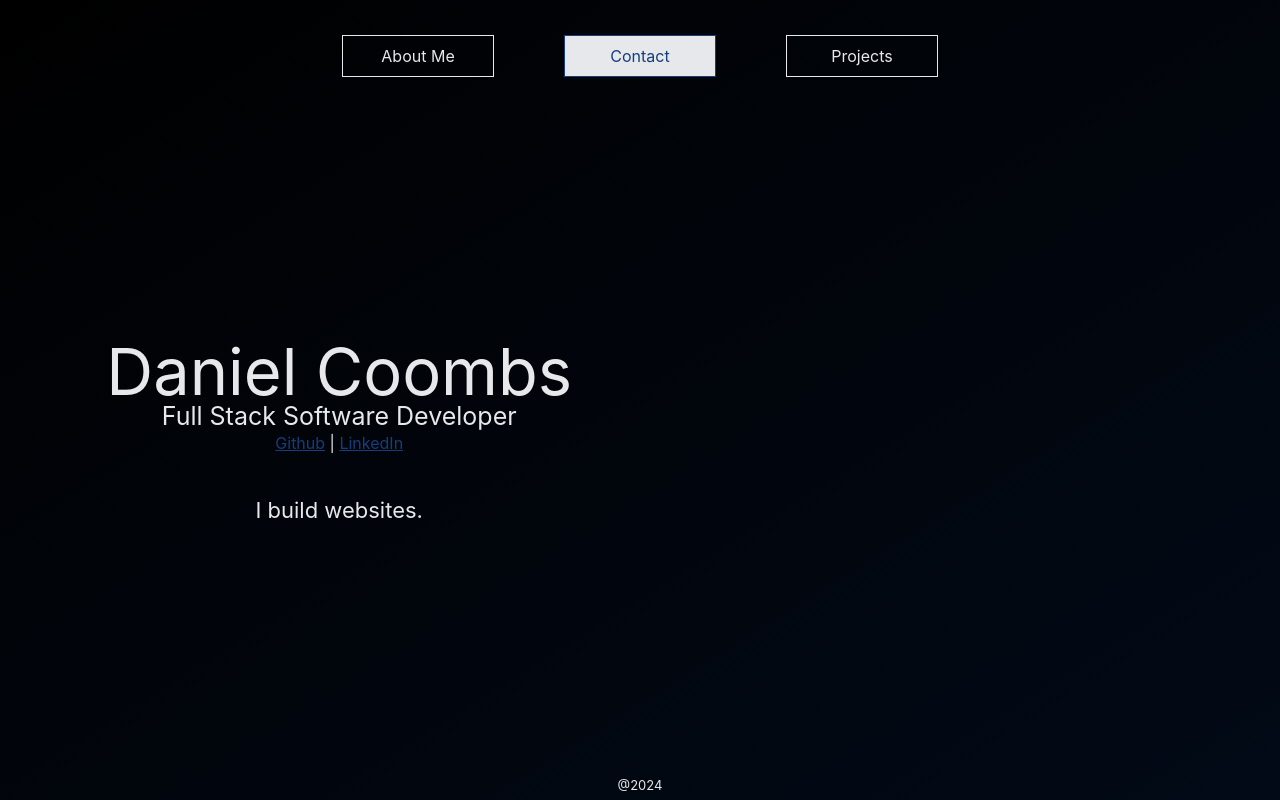
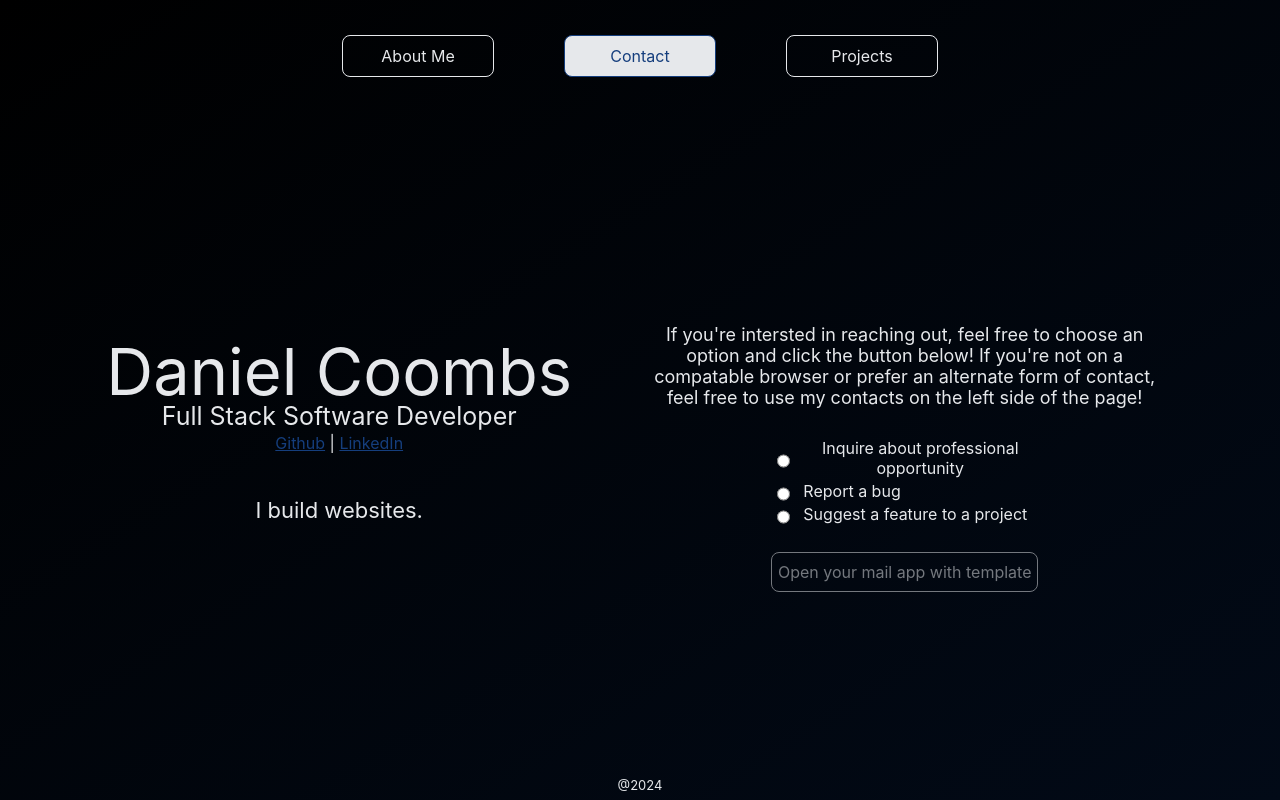
Before and after one commit to danielcoombs005/danielcoombs005.github.io, a React (Create React App) app: page / in a window 1280 px wide. Both pictures are taken after a click on the element "Contact". Shown: the top 800 px of the page. Built offline with nearby package versions, Linux system fonts and the light colour scheme.

Commit message:
Added contact page, and added formatting to prevent text highlighting on some items

```diff
--- a/src/App.tsx
+++ b/src/App.tsx
@@ -4,6 +4,7 @@ import Footer from './Base/Footer';
 import Introduction from './Base/Introduction';
 import RedirectBlocks from './Base/RedirectBlocks';
 import AboutMe from './Pages/AboutMe';
+import Contact from './Pages/Contact';
 import Projects from './Pages/ProjectPage';
 import { PageType } from './Structures/Enums';
 import './App.css';
@@ -45,6 +46,9 @@ function App() {
             <div className={currentSection === PageType.AboutMe ? 'app-body-right-side-visible' : 'app-body-right-side-hidden'}>
               <AboutMe />
             </div>
+            <div className={currentSection === PageType.Contact ? 'app-body-right-side-visible' : 'app-body-right-side-hidden'}>
+              <Contact />
+            </div>
             <div className={currentSection === PageType.Projects ? 'app-body-right-side-visible' : 'app-body-right-side-hidden'}>
               <Projects />
             </div>
--- a/src/Base/Footer.tsx
+++ b/src/Base/Footer.tsx
@@ -2,7 +2,7 @@ import './Footer.css';
 
 export default function Footer() {
     return (
-        <div className='footer'>
+        <div className='footer no-select'>
             <div>@2024</div>
         </div>
     );
--- a/src/Base/Introduction.tsx
+++ b/src/Base/Introduction.tsx
@@ -28,7 +28,7 @@ export default function Introduction() {
     }, messageTime);
 
     return (
-        <div className='introduction'>
+        <div className='introduction no-select'>
             <div id='name'>Daniel Coombs</div>
             <div id='title'>Full Stack Software Developer</div>
             <div id='sources'>
--- a/src/Base/ProjectBlock.tsx
+++ b/src/Base/ProjectBlock.tsx
@@ -48,11 +48,11 @@ export default function ProjectBlock(props: IProjectData) {
             <div className='project-block-inner'>
                 <div className='project-block-left'>
                     <a href={props.websiteURL} target='_'>{props.name}</a>
-                    <div className='project-block-left-status'>Status: {renderCircle(props.status)} {props.status}</div>
-                    <div className='project-block-repository'>
+                    <div className='project-block-left-status no-select'>Status: {renderCircle(props.status)} {props.status}</div>
+                    <div className='project-block-repository no-select'>
                         <a href={props.githubURL} target='_'>Repository</a>
                     </div>
-                    <img className='project-image' src={process.env.PUBLIC_URL+'/'+props.image} alt={props.image} />
+                    <img className='project-image no-select' src={process.env.PUBLIC_URL+'/'+props.image} alt={props.image} />
                 </div>
                 <div className='project-block-right'>
                     <div className='project-block-description'>{props.description}</div>
--- a/src/Base/RedirectBlocks.css
+++ b/src/Base/RedirectBlocks.css
@@ -7,6 +7,7 @@
 .redirect-blocks > div {
     align-items: center;
     border: 1px solid;
+    border-radius: 8px;
     cursor: pointer!important;
     display: grid;
     height: 40px;
--- a/src/Base/RedirectBlocks.tsx
+++ b/src/Base/RedirectBlocks.tsx
@@ -5,9 +5,9 @@ import './RedirectBlocks.css';
 export default function RedirectBlocks(props: IPageHandling) {
     return (
         <div className='redirect-blocks'>
-            <div className={props.currentSection === PageType.AboutMe ? 'redirect-block-selected' : 'redirect-block-not-selected'} onClick={() => props.moveToSection('about-me-page', PageType.AboutMe)}>About Me</div>
-            <div className={props.currentSection === PageType.Contact ? 'redirect-block-selected' : 'redirect-block-not-selected'} onClick={() => props.moveToSection('contact-page', PageType.Contact)}>Contact</div>
-            <div className={props.currentSection === PageType.Projects ? 'redirect-block-selected' : 'redirect-block-not-selected'} onClick={() => props.moveToSection('project-page', PageType.Projects)}>Projects</div>
+            <div className={'no-select ' + (props.currentSection === PageType.AboutMe ? 'redirect-block-selected' : 'redirect-block-not-selected')} onClick={() => props.moveToSection('about-me-page', PageType.AboutMe)}>About Me</div>
+            <div className={'no-select ' + (props.currentSection === PageType.Contact ? 'redirect-block-selected' : 'redirect-block-not-selected')} onClick={() => props.moveToSection('contact-page', PageType.Contact)}>Contact</div>
+            <div className={'no-select ' + (props.currentSection === PageType.Projects ? 'redirect-block-selected' : 'redirect-block-not-selected')} onClick={() => props.moveToSection('project-page', PageType.Projects)}>Projects</div>
         </div>
     )
 }
--- /dev/null
+++ b/src/Pages/Contact.css
@@ -0,0 +1,48 @@
+.contact > p {
+    display: flex;
+    font-size: 18px;
+    text-align: center;
+}
+
+.contact-form {
+    display: grid;
+    margin-top: 30px;
+}
+
+.contact-radio-label {
+    display: flex;
+    font-size: 16px;
+    margin: auto;
+    width: 50%;
+}
+
+.contact-radio-option {
+
+}
+
+.contact-radio-value {
+    margin-bottom: 3px;
+    margin-left: 10px;
+}
+
+.contact-submit-button {
+    background: transparent;
+    border: 1px solid;
+    border-radius: 8px;
+    color: #E6E8EB;
+    cursor: pointer;
+    font-family: -apple-system, BlinkMacSystemFont, 'Segoe UI', 'Roboto', 'Oxygen',
+    'Ubuntu', 'Cantarell', 'Fira Sans', 'Droid Sans', 'Helvetica Neue',
+    sans-serif;
+    font-size: 16px;
+    height: 40px;
+    margin-left: auto;
+    margin-right: auto;
+    margin-top: 25px;
+    white-space: wrap;
+    width: fit-content;
+}
+
+.contact-submit-button-disabled {
+    opacity: 0.5;
+}
--- /dev/null
+++ b/src/Pages/Contact.tsx
@@ -0,0 +1,72 @@
+import { useState } from 'react';
+import { ContactReason } from '../Structures/Enums';
+import './Contact.css';
+
+function prepareEmailContent(subject: ContactReason): string {
+    const mailToAddress:string = 'danielcoombs005@yahoo.com';
+    let subjectLine: string = '';
+    let body: string = 'Hello Daniel,%0D%0A%0D%0A';
+
+    switch(subject) {
+        case ContactReason.Hire:
+            subjectLine = 'Reaching out to Discuss an Opportunity';
+            body += 'I looked over your portfolio, and I would like to discuss a potential role or request your service. Please let me know when you are available to discuss.';
+            break;
+        case ContactReason.Bug:
+            subjectLine = 'Reporting a Bug in your Portfolio/Website';
+            body += 'I would like to report a bug I found in your website. Please review the following information:'
+                + '%0D%0A%0D%0ADescription: [INSERT A DESCRIPTION OF THE BUG]'
+                + '%0D%0AReproduction Steps: [INSERT STEPS TO REPRODUCE THE BUG TO THE BEST OF YOUR KNOWLEDGE]'
+                + '%0D%0ADevice Used: [INSERT DEVICE USED]'
+                + '%0D%0ABrowser: [INSERT BROWSER USED]';
+            break;
+        case ContactReason.FeatureRequest:
+            subjectLine = 'Requesting a Feature in your Portfolio/Website';
+            body += 'I would like to request a feature for your website.'
+                + '%0D%0A%0D%0AWebsite: [INSERT THE NAME OF THE PROJECT THAT YOU ARE REQUESTING A FEATURE FOR]'
+                + '%0D%0ADescription: [INSERT A DESCRIPTION OF THE FEATURE';
+            break;
+        default:
+            subjectLine = 'Regarding your Portfolio';
+            body += '[YOU FOUND A BUG IN MY WEBSITE. CONGRATULATIONS! INSERT YOUR MESSAGE HERE]';
+    }
+
+    body += '%0D%0A%0D%0ASincerely,%0D%0A[YOUR NAME]%0D%0A%0D%0A';
+    return `mailto:${mailToAddress}?subject=${subjectLine}&body=${body}`;
+}
+
+function redirectToEmail(event: React.MouseEvent<HTMLElement>, subject: ContactReason) {
+    event.preventDefault();
+    let href: string = prepareEmailContent(subject);
+    let emailUrl = document.createElement('a');
+    emailUrl.href = href;
+    emailUrl.click();
+}
+
+export default function Contact() {
+    const [reason, setReason] = useState(-1)
+
+    return (
+        <div className='contact'>
+            <p>If you're intersted in reaching out, feel free to choose an option and click the button below! If you're not on a compatable browser or prefer an alternate form of contact, feel free to use my contacts on the left side of the page!</p>
+            <form className='contact-form'>
+                <label className='contact-radio-label'>
+                    <input type='radio' className='contact-radio-option' checked={reason === ContactReason.Hire} onChange={() => setReason(ContactReason.Hire)} />
+                    <span className='contact-radio-value'>Inquire about professional opportunity</span>
+                </label>
+                <label className='contact-radio-label'>
+                    <input type='radio' className='contact-radio-option' checked={reason === ContactReason.Bug} onChange={() => setReason(ContactReason.Bug)} />
+                    <span className='contact-radio-value'>Report a bug</span>
+                </label>
+                <label className='contact-radio-label'>
+                    <input type='radio' className='contact-radio-option' checked={reason === ContactReason.FeatureRequest} onChange={() => setReason(ContactReason.FeatureRequest)} />
+                    <span className='contact-radio-value'>Suggest a feature to a project</span>
+                </label>
+                <input type='button'
+                    className={'contact-submit-button' + (reason == -1 ? ' contact-submit-button-disabled' : '')}
+                    value='Open your mail app with template'
+                    onClick={(event: React.MouseEvent<HTMLElement>) => redirectToEmail(event, reason)} disabled={reason === -1} />
+            </form>
+        </div>
+    )
+}
--- a/src/Pages/ProjectPage.tsx
+++ b/src/Pages/ProjectPage.tsx
@@ -70,12 +70,12 @@ export default class Projects extends React.Component<any, any> {
             <div id='project-page'>
                 {this.displayProjects()}
                 <div className='project-page-number-section'>
-                    <img className='project-image-left'
+                    <img className='project-image-left no-select'
                         src={`${process.env.PUBLIC_URL}/up-arrow${this.state.upArrowDisabled ? '-disabled' : ''}.png`}
                         alt={'UP ARROW'}
                         onClick={() => this.updatePage(Direction.Up)} />
-                    <span>Page {this.state.projectPage + 1} of {this.getTotalPageCount()}</span>
-                    <img className='project-image-right'
+                    <span className='no-select'>Page {this.state.projectPage + 1} of {this.getTotalPageCount()}</span>
+                    <img className='project-image-right no-select'
                         src={`${process.env.PUBLIC_URL}/down-arrow${this.state.downArrowDisabled ? '-disabled' : ''}.png`}
                         alt={'DOWN ARROW'}
                         onClick={() => this.updatePage(Direction.Down)} />
--- a/src/Structures/Enums.ts
+++ b/src/Structures/Enums.ts
@@ -1,3 +1,9 @@
+export enum ContactReason {
+    Hire = 1,
+    Bug = 2,
+    FeatureRequest = 3
+}
+
 export enum Direction {
     Up = 1,
     Down = 2
--- a/src/index.css
+++ b/src/index.css
@@ -22,3 +22,14 @@ code {
   font-family: source-code-pro, Menlo, Monaco, Consolas, 'Courier New',
     monospace;
 }
+
+/* Retrieved from https://stackoverflow.com/a/4407335 */
+.no-select {
+  -webkit-touch-callout: none; /* iOS Safari */
+    -webkit-user-select: none; /* Safari */
+     -khtml-user-select: none; /* Konqueror HTML */
+       -moz-user-select: none; /* Old versions of Firefox */
+        -ms-user-select: none; /* Internet Explorer/Edge */
+            user-select: none; /* Non-prefixed version, currently
+                                  supported by Chrome, Edge, Opera and Firefox */
+}
```
